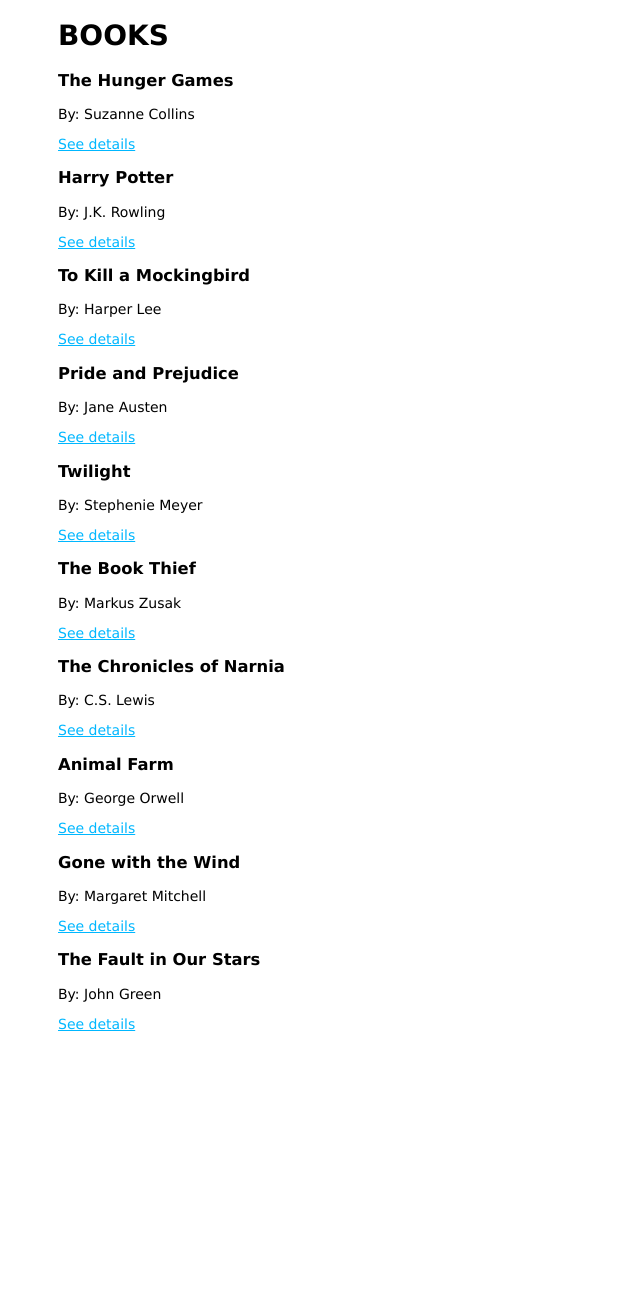
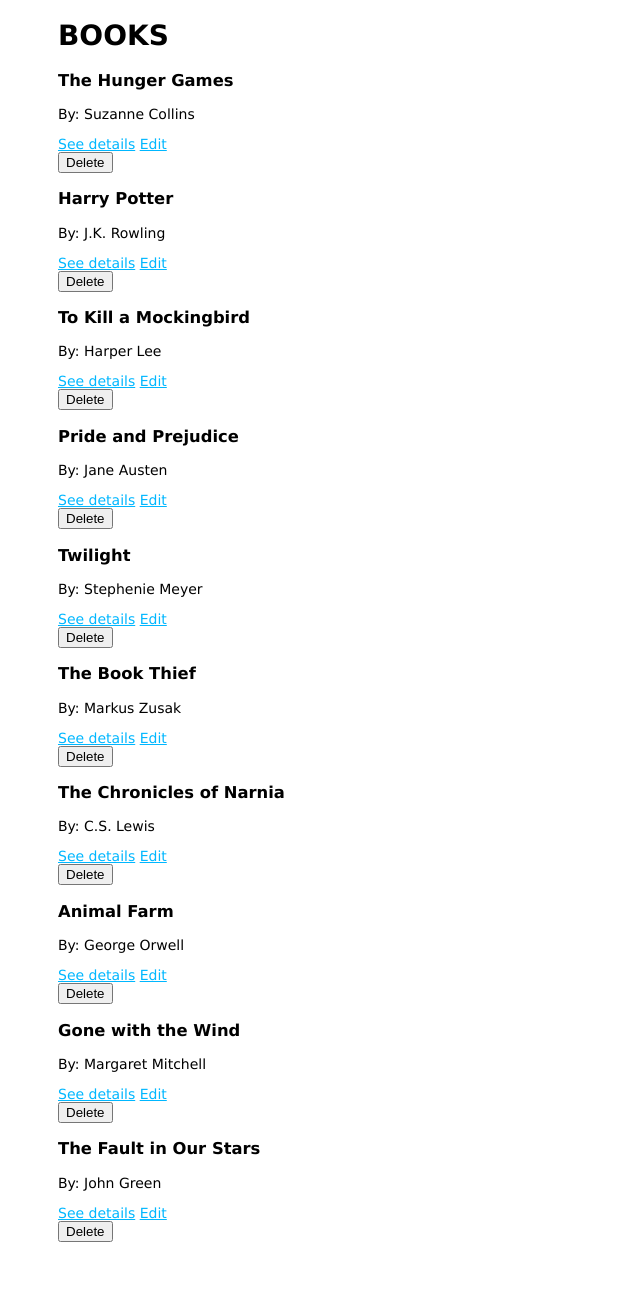
Before and after one commit to AlfG71/library-project, a Node server app: page /books in a window 1280 px wide. Shown: the part 74-1374 px from the top of the page, without its empty margins (0-640 px from the left). Before the commit the page ends 1105 px from the top, so only its background shows below. Run offline with Node 20, Linux system fonts and the light colour scheme; data comes from the database, SQL or seed files in the repository; some libraries are stand-ins or nearby versions.

Commit message:
CRUD complete

```diff
--- a/app.js
+++ b/app.js
@@ -41,7 +41,7 @@ app.use(function(err, req, res, next) {
   res.render('error');
 });
 
-mongoose
+mongoose  // persistent connection to mongodb
   .connect(process.env.MONGODB_URI)
   .then(x => {
     console.log(`Connected to Mongo database: "${x.connections[0].name}"`);
--- a/routes/books.js
+++ b/routes/books.js
@@ -48,17 +48,70 @@ router.post('/create', (req, res, next) => {
     title,
     description,
     author,
-    rating
+    rating,
   })
     .then((createdBook) => {
-    console.log("This is the new book ===>", createdBook)
-    res.redirect(`/books/book-details/${createdBook._id}`)
+      console.log("This is the new book ===>", createdBook);
+      res.redirect(`/books/book-details/${createdBook._id}`);
+    })
+    .catch((err) => {
+      console.log(err);
+      next(err);
+    });
+
+})
+
+router.get('/edit/:bookId', (req, res, next) => {
+  const { bookId } = req.params;
+
+  Book.findById(bookId)
+      .then((foundBook) => {
+        console.log("Here is the book from the DB", foundBook)
+        res.render('books/book-edit.hbs', foundBook)
       })
       .catch((err) => {
         console.log(err)
         next(err)
       })
+})
 
+router.post('/edit/:bookId', (req, res, netx) => {
+  let { bookId } = req.params;
+
+  let { title, description, author, rating } = req.body;
+
+  Book.findByIdAndUpdate(
+    bookId,
+    {
+      title,
+      description,
+      author,
+      rating,
+    },
+    { new: true }
+  )
+    .then((updateBook) => {
+      console.log("Book after update ===>", updateBook);
+      res.redirect(`/books/book-details/${updateBook._id}`)
+    })
+    .catch((err) => {
+      console.log(err);
+      next(err);
+    });
+})
+
+router.post('/delete/:bookId', (req, res, next) => {
+  let { bookId } = req.params;
+
+  Book.findByIdAndRemove(bookId)
+    .then((result) => {
+      console.log("Deletion result ===>", result);
+      res.redirect('/books')
+    })
+    .catch((err) => {
+      console.log(err);
+      next(err);
+    });
 })
 
 module.exports = router;
--- a/views/books/book-details.hbs
+++ b/views/books/book-details.hbs
@@ -7,3 +7,7 @@
 <p>Rating: {{rating}}/10</p>
 <hr>
 <a href="/books">Back</a>
+<a href="/books/edit/{{_id}}">Edit</a>
+<form action="/books/delete/{{_id}}" method="POST">
+  <button>Delete</button>
+</form>
--- a/views/books/books-list.hbs
+++ b/views/books/books-list.hbs
@@ -10,5 +10,9 @@ we can iterate over it here with #each--}}
     <h3>{{title}}</h3>
     <p>By: {{author}}</p> {{!-- additional book property --}}
     <a href="/books/book-details/{{_id}}">See details</a> {{!-- link that points to the details page --}}
+    <a href="/books/edit/{{_id}}">Edit</a> {{!-- link to redirect to the edit form for each specific book  --}}
+    <form action="/books/delete/{{_id}}" method="POST">
+      <button>Delete</button>
+    </form>
   </div>
 {{/each}}
```
Also changed, not shown: views/books/book-edit.hbs (added, +21 -0 lines), bin/www. Lines whose indentation alone changed are shown as unchanged.
